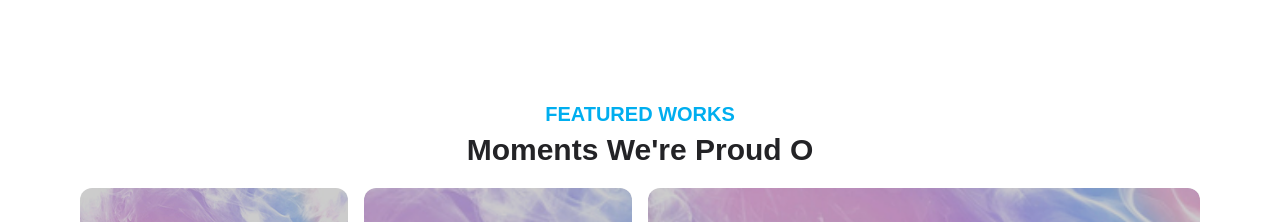
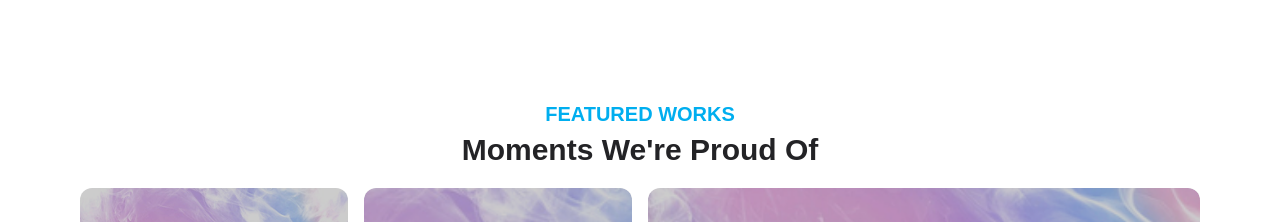
Before and after one commit to farizahh/dreamlight, a React (Vite) app: page / in a window 1280 px wide. Shown: the part 1260-1482 px from the top of the page. Built offline with nearby package versions, Linux system fonts and the light colour scheme.

Commit message:
Update LpPortofolio.jsx

```diff
--- a/src/component/landing-page/LpPortofolio.jsx
+++ b/src/component/landing-page/LpPortofolio.jsx
@@ -17,7 +17,7 @@ const LpPortofolio = () => {
             <div className='w-full lg:py-16 md:py-8 py-4 lg:px-20 md:px-10 px-5 dark:bg-white dark:text-black'>
                 <div className='text-center'>
                     <p className='text-[#00AEEF] text-base lg:text-xl font-bold mt-10 md:mt-0'>FEATURED WORKS</p>
-                    <h1 className='font-bold text-lg lg:text-3xl my-1 text-[#232326]'>Moments We're Proud O</h1>
+                    <h1 className='font-bold text-lg lg:text-3xl my-1 text-[#232326]'>Moments We're Proud Of</h1>
                 </div>
                 <div className="hidden lg:grid grid-cols-4 gap-4 mt-5">
                     {portfolioItems.map((item) => (
```
